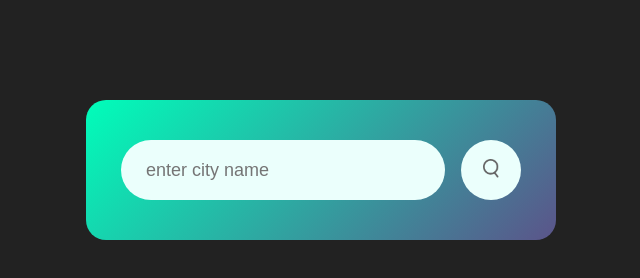
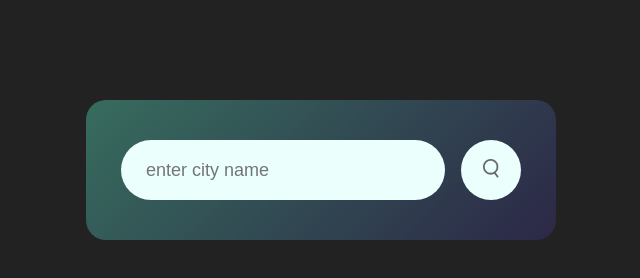
Before and after one commit to Kabir198/Weather, a plain HTML site: page index.html in a window 1280 px wide. Shown: the whole page, without its empty margins (319-959 px from the left). Drawn offline with Linux system fonts and the light colour scheme.

Commit message:
deleted:    images/images.zip 	deleted:    script.js

```diff
--- a/style.css
+++ b/style.css
@@ -11,7 +11,7 @@ body{
 .card{
     width: 90%;
     max-width: 470px;
-    background: linear-gradient(135deg,#00feba,#5b548a);
+    background: linear-gradient(135deg,#376c5e,#2c2847);
     color: #fff;
     margin: 100px auto 0;
     border-radius: 20px;
```
Also changed, not shown: script.js (deleted), 1 other file.
